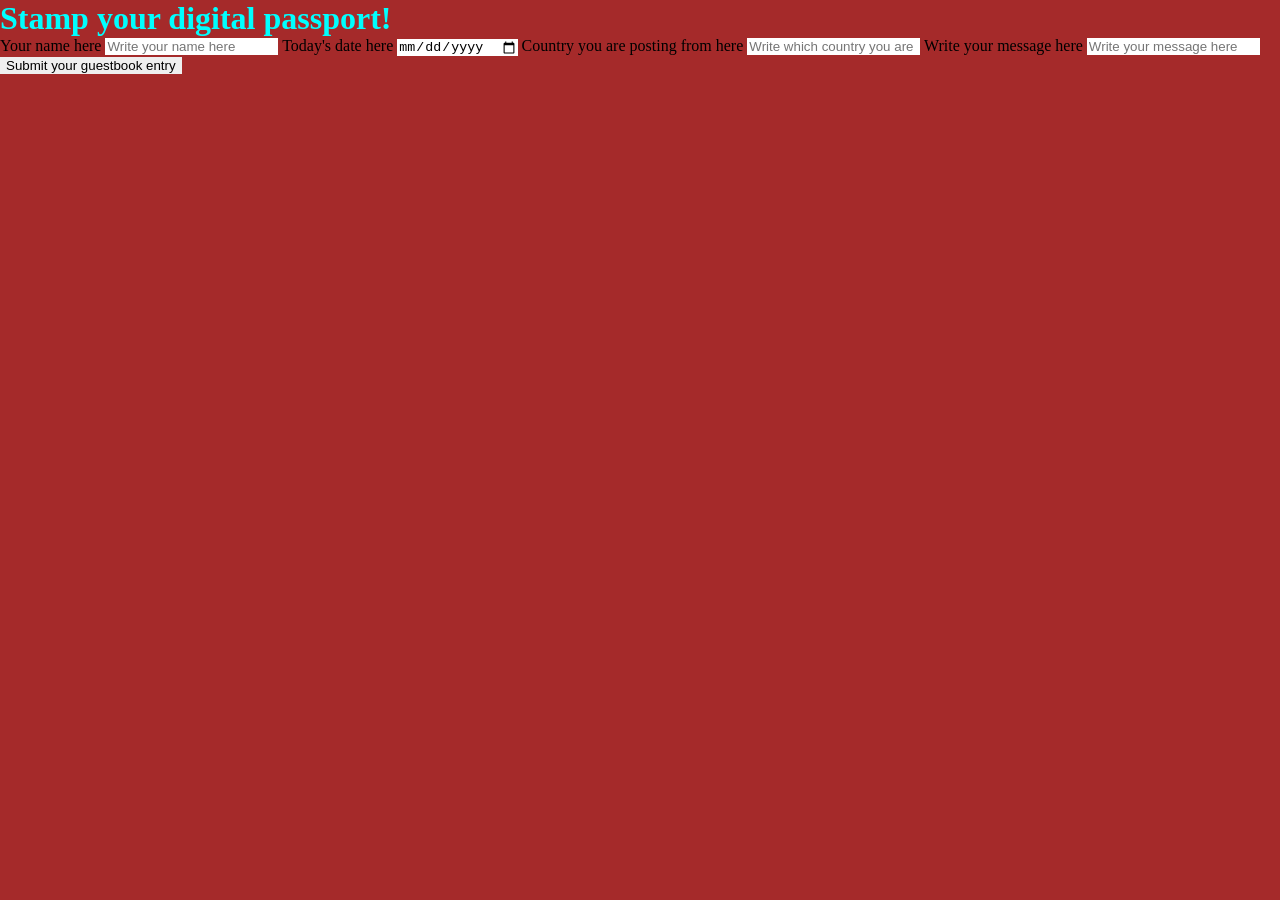
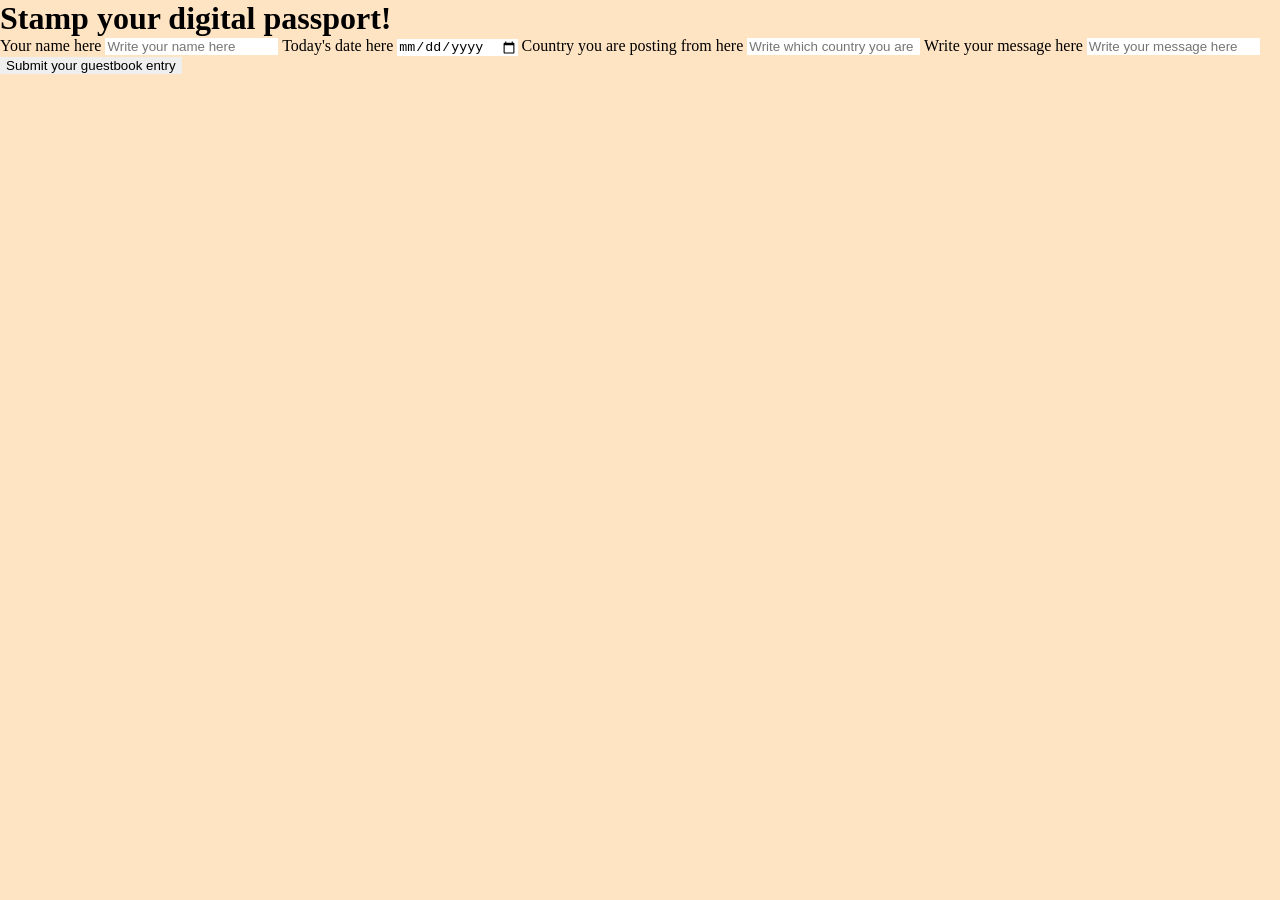

Given classes to elements in HTML file for ease of targetting in CSS. Targetted said elements in CSS file.

--- a/Client/style.css
+++ b/Client/style.css
@@ -4,10 +4,43 @@
   box-sizing: border-box;
 }
 
-h1 {
-  color: aqua;
+body {
+  background-color: bisque;
 }
 
-body {
-  background-color: brown;
+.projectTitle{
+
 }
+
+.guestbookForm {
+
+}
+
+.yourNameHere{
+
+}
+
+.todaysDateHere {
+
+}
+
+.countryYouArePostingFromHere{
+
+}
+
+.writeYourMessageHere {
+
+}
+
+.uploadAPhotoHere{
+
+}
+
+.submitYourGuestbookEntry {
+
+}
+
+.allGuestbookEntriesContainer {
+  
+}
+
